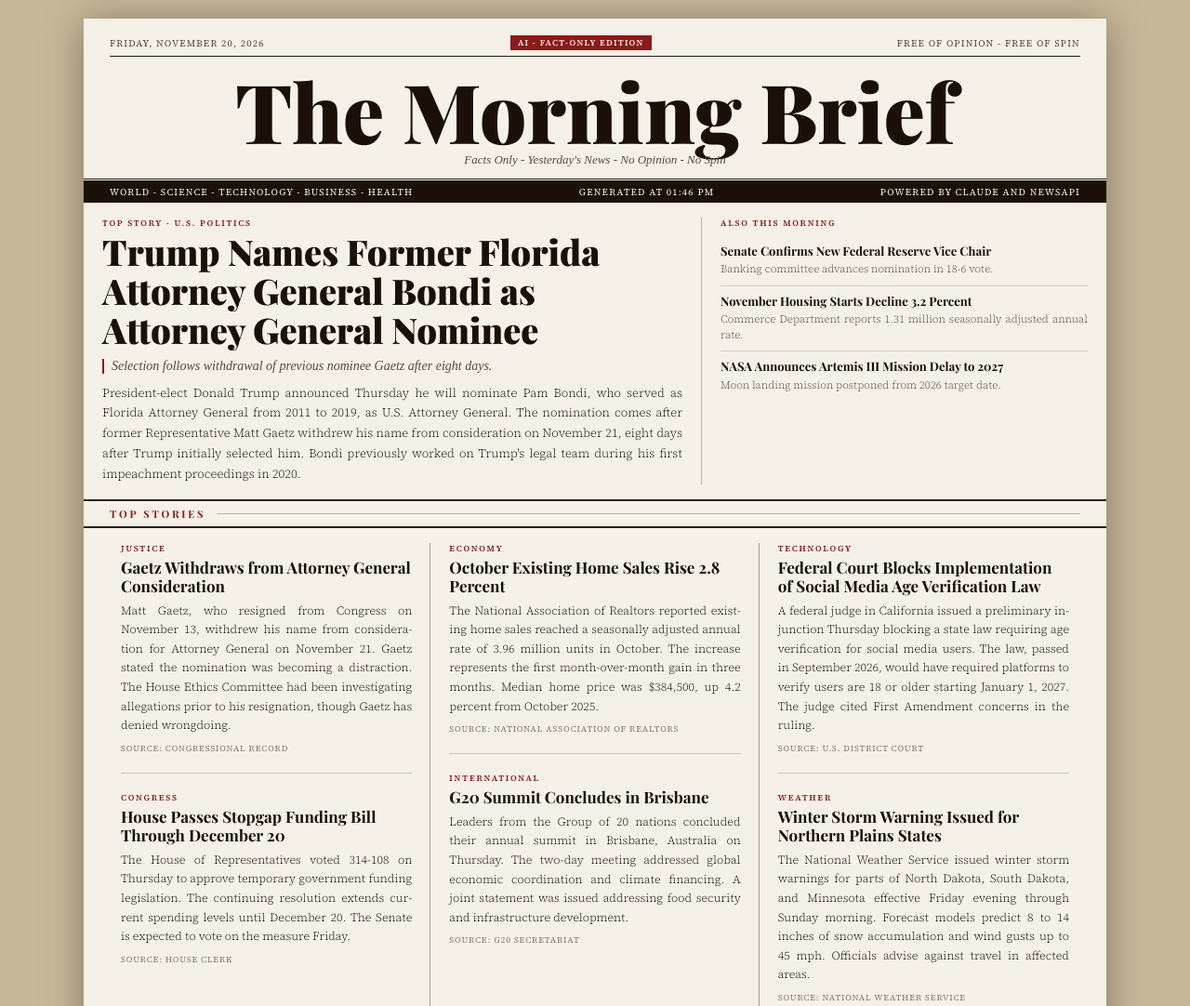
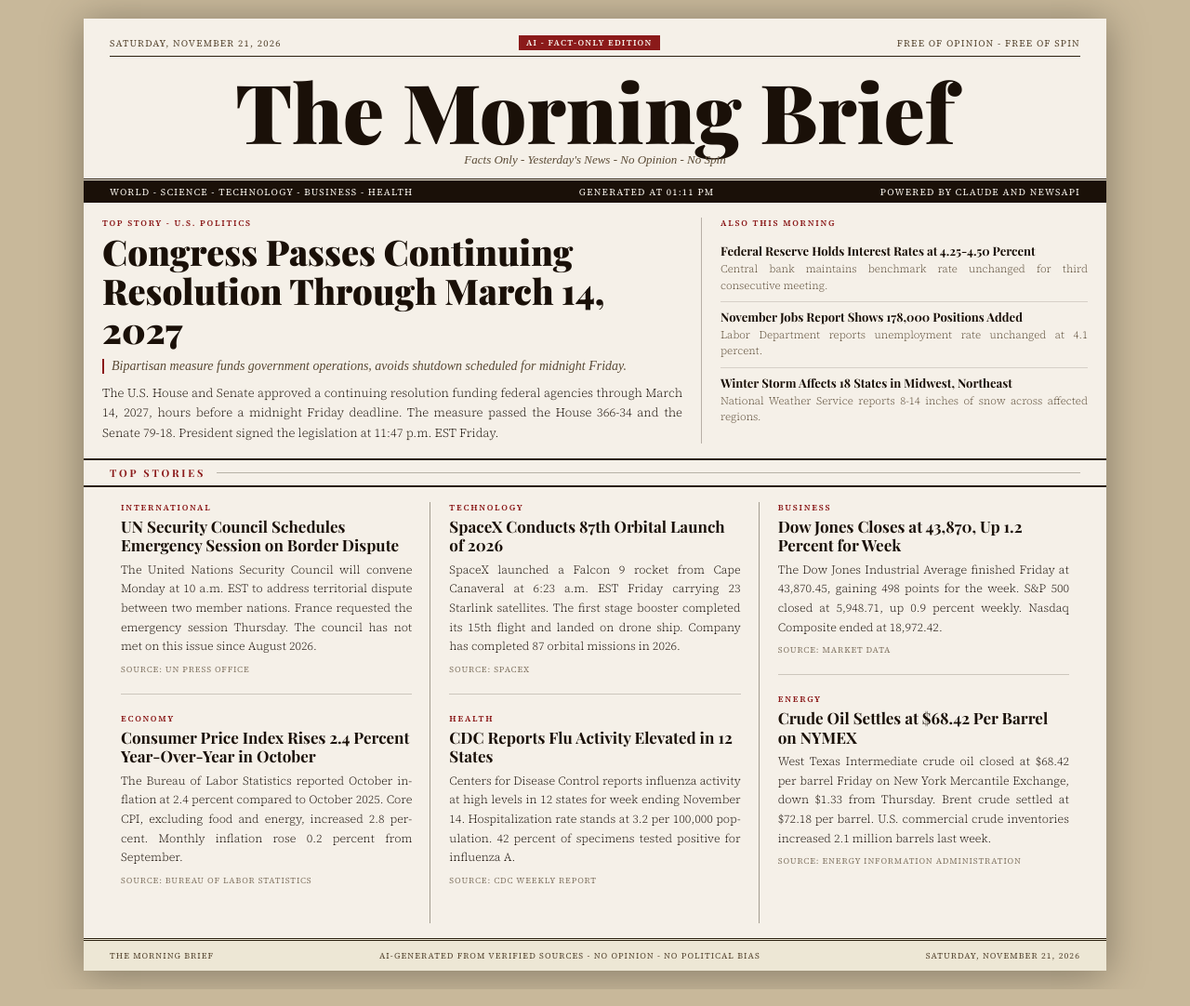
Before and after one commit to SolariMun/Morning-brief, a plain HTML site: page index.html in a window 1280 px wide. Shown: the top 1082 px of the page at 93% size. Drawn offline with nearby package versions, Linux system fonts and the light colour scheme; a web font is replaced by a local one.

Commit message:
Morning edition 2026-11-21

```diff
--- a/index.html
+++ b/index.html
@@ -3,7 +3,7 @@
 <head>
 <meta charset="UTF-8">
 <meta name="viewport" content="width=device-width, initial-scale=1.0">
-<title>The Morning Brief - Friday, November 20, 2026</title>
+<title>The Morning Brief - Saturday, November 21, 2026</title>
 <link href="https://fonts.googleapis.com/css2?family=Playfair+Display:ital,wght@0,400;0,700;0,900;1,400&family=IM+Fell+English:ital@0;1&family=Source+Serif+4:ital,wght@0,300;0,400;0,600;1,300;1,400&display=swap" rel="stylesheet">
 <style>
 *,*::before,*::after{box-sizing:border-box;margin:0;padding:0}
@@ -47,7 +47,7 @@ body{background:#c8b89a;font-family:'Source Serif 4',Georgia,serif;color:var(--i
 <div class="page">
 <div class="masthead">
 <div class="masthead-top">
-<div>Friday, November 20, 2026</div>
+<div>Saturday, November 21, 2026</div>
 <span class="ai-badge">AI - Fact-Only Edition</span>
 <div>Free of Opinion - Free of Spin</div>
 </div>
@@ -58,31 +58,31 @@ body{background:#c8b89a;font-family:'Source Serif 4',Georgia,serif;color:var(--i
 </div>
 <div class="edition-bar">
 <span>World - Science - Technology - Business - Health</span>
-<span>Generated at 01:46 PM</span>
+<span>Generated at 01:11 PM</span>
 <span>Powered by Claude and NewsAPI</span>
 </div>
 <div class="lead-story">
 <div>
 <div class="article-label">Top Story - U.S. Politics</div>
-<h2 class="lead-headline">Trump Names Former Florida Attorney General Bondi as Attorney General Nominee</h2>
-<div class="lead-subhead">Selection follows withdrawal of previous nominee Gaetz after eight days.</div>
-<p>President-elect Donald Trump announced Thursday he will nominate Pam Bondi, who served as Florida Attorney General from 2011 to 2019, as U.S. Attorney General. The nomination comes after former Representative Matt Gaetz withdrew his name from consideration on November 21, eight days after Trump initially selected him. Bondi previously worked on Trump's legal team during his first impeachment proceedings in 2020.</p>
+<h2 class="lead-headline">Congress Passes Continuing Resolution Through March 14, 2027</h2>
+<div class="lead-subhead">Bipartisan measure funds government operations, avoids shutdown scheduled for midnight Friday.</div>
+<p>The U.S. House and Senate approved a continuing resolution funding federal agencies through March 14, 2027, hours before a midnight Friday deadline. The measure passed the House 366-34 and the Senate 79-18. President signed the legislation at 11:47 p.m. EST Friday.</p>
 </div>
 <div class="lead-aside">
 <div class="aside-label">Also This Morning</div>
-<div class="aside-item"><h3>Senate Confirms New Federal Reserve Vice Chair</h3><p>Banking committee advances nomination in 18-6 vote.</p></div><div class="aside-item"><h3>November Housing Starts Decline 3.2 Percent</h3><p>Commerce Department reports 1.31 million seasonally adjusted annual rate.</p></div><div class="aside-item"><h3>NASA Announces Artemis III Mission Delay to 2027</h3><p>Moon landing mission postponed from 2026 target date.</p></div>
+<div class="aside-item"><h3>Federal Reserve Holds Interest Rates at 4.25-4.50 Percent</h3><p>Central bank maintains benchmark rate unchanged for third consecutive meeting.</p></div><div class="aside-item"><h3>November Jobs Report Shows 178,000 Positions Added</h3><p>Labor Department reports unemployment rate unchanged at 4.1 percent.</p></div><div class="aside-item"><h3>Winter Storm Affects 18 States in Midwest, Northeast</h3><p>National Weather Service reports 8-14 inches of snow across affected regions.</p></div>
 </div>
 </div>
 <div class="section-label"><span>Top Stories</span></div>
 <div class="columns">
-<div class="col"><div class="article"><div class="article-label">Justice</div><h2>Gaetz Withdraws from Attorney General Consideration</h2><p>Matt Gaetz, who resigned from Congress on November 13, withdrew his name from consideration for Attorney General on November 21. Gaetz stated the nomination was becoming a distraction. The House Ethics Committee had been investigating allegations prior to his resignation, though Gaetz has denied wrongdoing.</p><span class="source-tag">Source: Congressional Record</span></div><div class="article"><div class="article-label">Congress</div><h2>House Passes Stopgap Funding Bill Through December 20</h2><p>The House of Representatives voted 314-108 on Thursday to approve temporary government funding legislation. The continuing resolution extends current spending levels until December 20. The Senate is expected to vote on the measure Friday.</p><span class="source-tag">Source: House Clerk</span></div></div>
-<div class="col"><div class="article"><div class="article-label">Economy</div><h2>October Existing Home Sales Rise 2.8 Percent</h2><p>The National Association of Realtors reported existing home sales reached a seasonally adjusted annual rate of 3.96 million units in October. The increase represents the first month-over-month gain in three months. Median home price was $384,500, up 4.2 percent from October 2025.</p><span class="source-tag">Source: National Association of Realtors</span></div><div class="article"><div class="article-label">International</div><h2>G20 Summit Concludes in Brisbane</h2><p>Leaders from the Group of 20 nations concluded their annual summit in Brisbane, Australia on Thursday. The two-day meeting addressed global economic coordination and climate financing. A joint statement was issued addressing food security and infrastructure development.</p><span class="source-tag">Source: G20 Secretariat</span></div></div>
-<div class="col"><div class="article"><div class="article-label">Technology</div><h2>Federal Court Blocks Implementation of Social Media Age Verification Law</h2><p>A federal judge in California issued a preliminary injunction Thursday blocking a state law requiring age verification for social media users. The law, passed in September 2026, would have required platforms to verify users are 18 or older starting January 1, 2027. The judge cited First Amendment concerns in the ruling.</p><span class="source-tag">Source: U.S. District Court</span></div><div class="article"><div class="article-label">Weather</div><h2>Winter Storm Warning Issued for Northern Plains States</h2><p>The National Weather Service issued winter storm warnings for parts of North Dakota, South Dakota, and Minnesota effective Friday evening through Sunday morning. Forecast models predict 8 to 14 inches of snow accumulation and wind gusts up to 45 mph. Officials advise against travel in affected areas.</p><span class="source-tag">Source: National Weather Service</span></div></div>
+<div class="col"><div class="article"><div class="article-label">International</div><h2>UN Security Council Schedules Emergency Session on Border Dispute</h2><p>The United Nations Security Council will convene Monday at 10 a.m. EST to address territorial dispute between two member nations. France requested the emergency session Thursday. The council has not met on this issue since August 2026.</p><span class="source-tag">Source: UN Press Office</span></div><div class="article"><div class="article-label">Economy</div><h2>Consumer Price Index Rises 2.4 Percent Year-Over-Year in October</h2><p>The Bureau of Labor Statistics reported October inflation at 2.4 percent compared to October 2025. Core CPI, excluding food and energy, increased 2.8 percent. Monthly inflation rose 0.2 percent from September.</p><span class="source-tag">Source: Bureau of Labor Statistics</span></div></div>
+<div class="col"><div class="article"><div class="article-label">Technology</div><h2>SpaceX Conducts 87th Orbital Launch of 2026</h2><p>SpaceX launched a Falcon 9 rocket from Cape Canaveral at 6:23 a.m. EST Friday carrying 23 Starlink satellites. The first stage booster completed its 15th flight and landed on drone ship. Company has completed 87 orbital missions in 2026.</p><span class="source-tag">Source: SpaceX</span></div><div class="article"><div class="article-label">Health</div><h2>CDC Reports Flu Activity Elevated in 12 States</h2><p>Centers for Disease Control reports influenza activity at high levels in 12 states for week ending November 14. Hospitalization rate stands at 3.2 per 100,000 population. 42 percent of specimens tested positive for influenza A.</p><span class="source-tag">Source: CDC Weekly Report</span></div></div>
+<div class="col"><div class="article"><div class="article-label">Business</div><h2>Dow Jones Closes at 43,870, Up 1.2 Percent for Week</h2><p>The Dow Jones Industrial Average finished Friday at 43,870.45, gaining 498 points for the week. S&amp;P 500 closed at 5,948.71, up 0.9 percent weekly. Nasdaq Composite ended at 18,972.42.</p><span class="source-tag">Source: Market Data</span></div><div class="article"><div class="article-label">Energy</div><h2>Crude Oil Settles at $68.42 Per Barrel on NYMEX</h2><p>West Texas Intermediate crude oil closed at $68.42 per barrel Friday on New York Mercantile Exchange, down $1.33 from Thursday. Brent crude settled at $72.18 per barrel. U.S. commercial crude inventories increased 2.1 million barrels last week.</p><span class="source-tag">Source: Energy Information Administration</span></div></div>
 </div>
 <div class="footer">
 <span>The Morning Brief</span>
 <span>AI-generated from verified sources - No opinion - No political bias</span>
-<span>Friday, November 20, 2026</span>
+<span>Saturday, November 21, 2026</span>
 </div>
 </div>
 </body>
```
